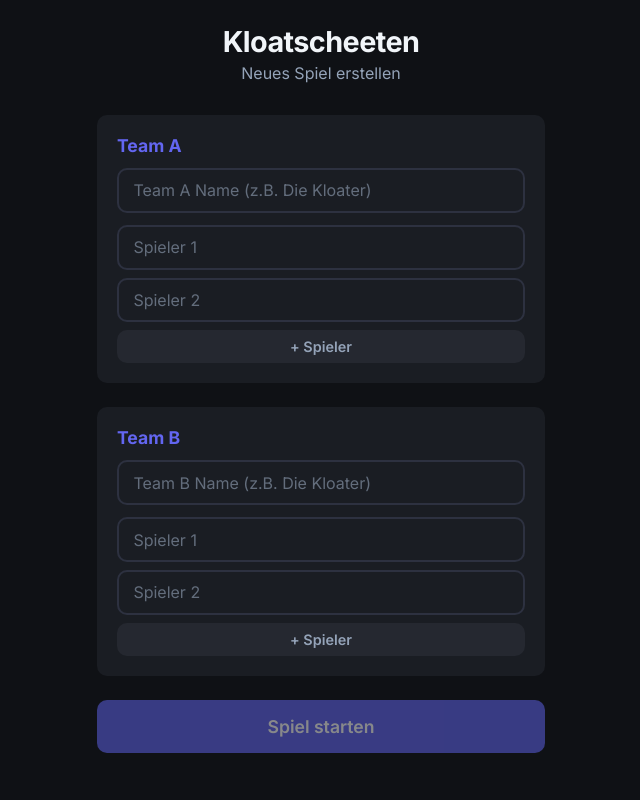
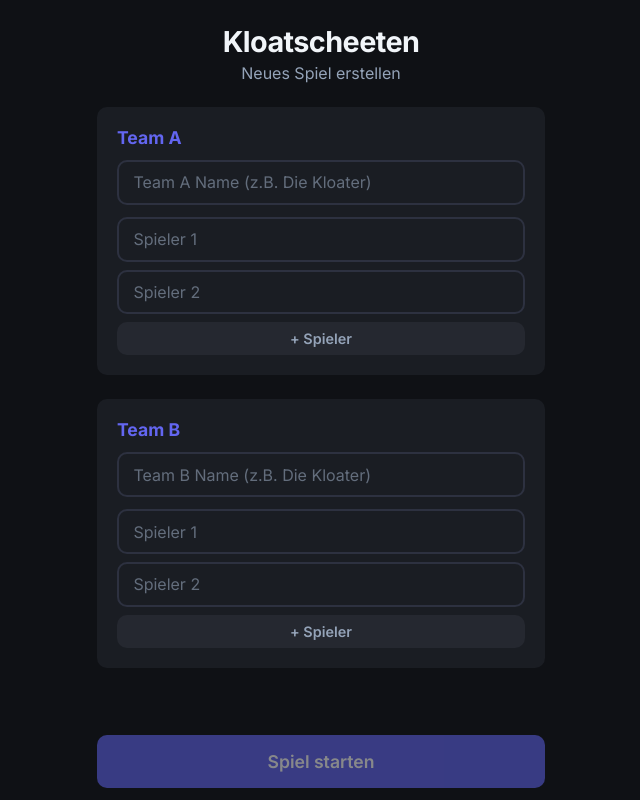
Before and after one commit to timo1235/Kloatscheeten, a Vue app in the folder frontend/: page / in a window 1280 px wide. Shown: the whole page, without its empty margins (319-959 px from the left). Built offline with nearby package versions, Linux system fonts and the light colour scheme.

Commit message:
feat: HomeView scrollbar mit fixiertem Button + Auto-Focus
- Formular-Inhalt scrollbar, Spiel-starten-Button fixiert am unteren Rand
- Neuer Spieler bekommt automatisch Focus nach Klick auf + Spieler

```diff
--- a/frontend/src/views/HomeView.vue
+++ b/frontend/src/views/HomeView.vue
@@ -1,5 +1,5 @@
 <script setup lang="ts">
-import { ref, computed } from 'vue'
+import { ref, computed, nextTick } from 'vue'
 import { useRouter } from 'vue-router'
 import type { CreateGameRequest, CreateGameResponse } from '@cloatscheeten/shared/types'
 
@@ -17,7 +17,13 @@ const created = ref<CreateGameResponse | null>(null)
 
 function addPlayer(team: 'a' | 'b') {
   const list = team === 'a' ? teamAPlayers : teamBPlayers
-  if (list.value.length < 8) list.value.push('')
+  if (list.value.length < 8) {
+    list.value.push('')
+    nextTick(() => {
+      const inputs = document.querySelectorAll<HTMLInputElement>(`.team-section-${team} .player-row input`)
+      inputs[inputs.length - 1]?.focus()
+    })
+  }
 }
 
 function removePlayer(team: 'a' | 'b', index: number) {
@@ -115,9 +121,15 @@ async function copyLink() {
 
     <!-- Form -->
     <form v-else class="form" @submit.prevent="createGame">
+      <div class="form-scroll">
         <div v-if="error" class="error">{{ error }}</div>
 
-      <div class="team-section" v-for="(team, key) in { a: { name: teamAName, players: teamAPlayers, label: 'Team A' }, b: { name: teamBName, players: teamBPlayers, label: 'Team B' } }" :key="key">
+        <div
+          v-for="(team, key) in { a: { name: teamAName, players: teamAPlayers, label: 'Team A' }, b: { name: teamBName, players: teamBPlayers, label: 'Team B' } }"
+          :key="key"
+          class="team-section"
+          :class="`team-section-${key}`"
+        >
           <h2>{{ team.label }}</h2>
           <input
             :value="key === 'a' ? teamAName : teamBName"
@@ -149,10 +161,13 @@ async function copyLink() {
             >+ Spieler</button>
           </div>
         </div>
+      </div>
 
+      <div class="form-footer">
         <button type="submit" class="btn-primary btn-large" :disabled="!isValid || submitting">
           {{ submitting ? 'Erstelle...' : 'Spiel starten' }}
         </button>
+      </div>
     </form>
   </div>
 </template>
@@ -161,13 +176,16 @@ async function copyLink() {
 .home {
   max-width: 480px;
   margin: 0 auto;
-  padding: 1.5rem 1rem;
-  padding-bottom: env(safe-area-inset-bottom, 1rem);
+  min-height: 100dvh;
+  display: flex;
+  flex-direction: column;
+  padding: 1.5rem 1rem 0;
 }
 
 .header {
   text-align: center;
-  margin-bottom: 2rem;
+  margin-bottom: 1.5rem;
+  flex-shrink: 0;
 }
 
 .header h1 {
@@ -183,7 +201,24 @@ async function copyLink() {
 .form {
   display: flex;
   flex-direction: column;
+  flex: 1;
+  min-height: 0;
+}
+
+.form-scroll {
+  flex: 1;
+  overflow-y: auto;
+  display: flex;
+  flex-direction: column;
   gap: 1.5rem;
+  padding-bottom: 1rem;
+}
+
+.form-footer {
+  flex-shrink: 0;
+  padding: 0.75rem 0;
+  padding-bottom: calc(0.75rem + env(safe-area-inset-bottom, 0px));
+  background: var(--color-bg);
 }
 
 .team-section {
@@ -247,6 +282,7 @@ async function copyLink() {
 .btn-large {
   padding: 1rem;
   font-size: 1.1rem;
+  width: 100%;
 }
 
 .error {
```
Lines whose indentation alone changed are shown as unchanged.
